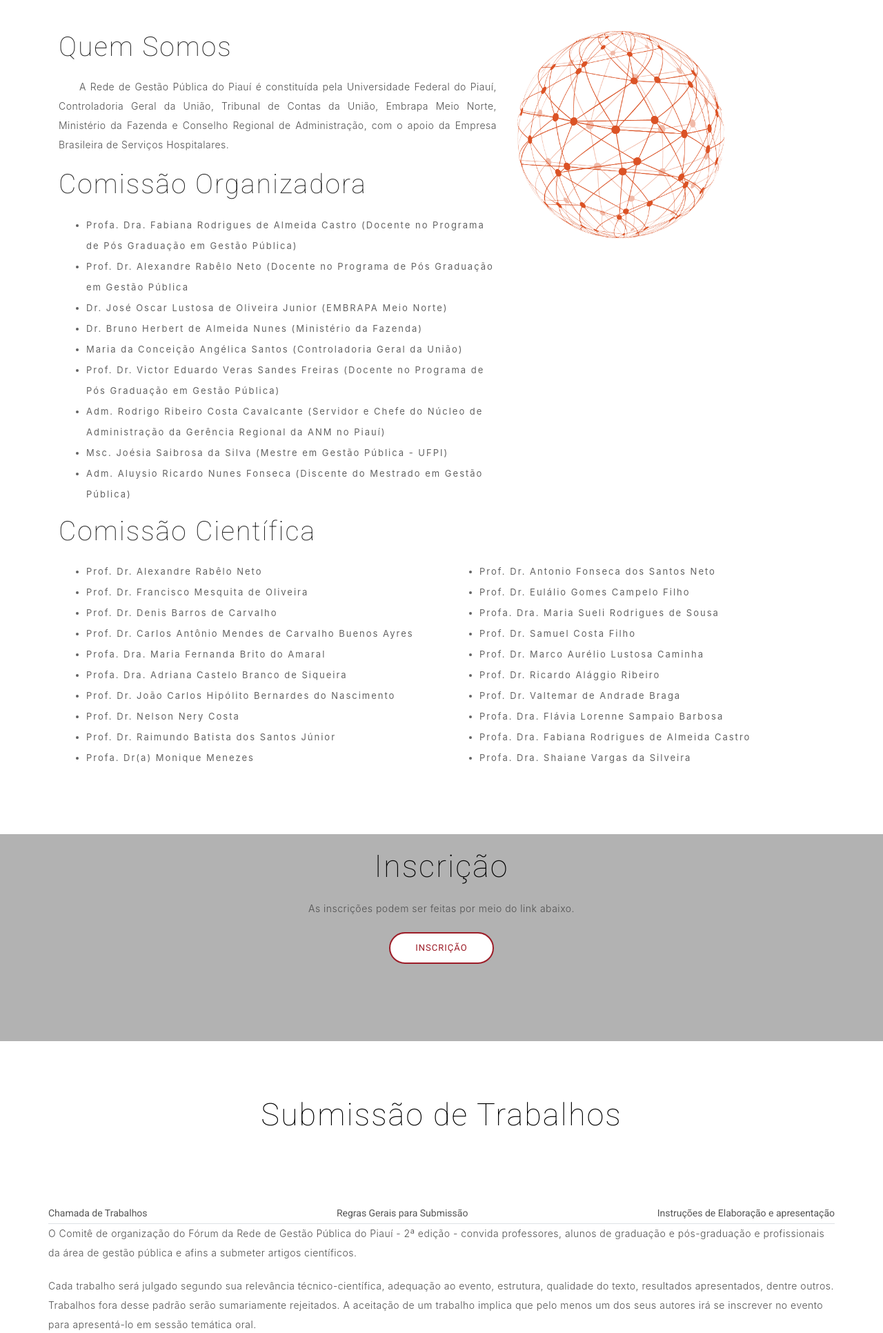
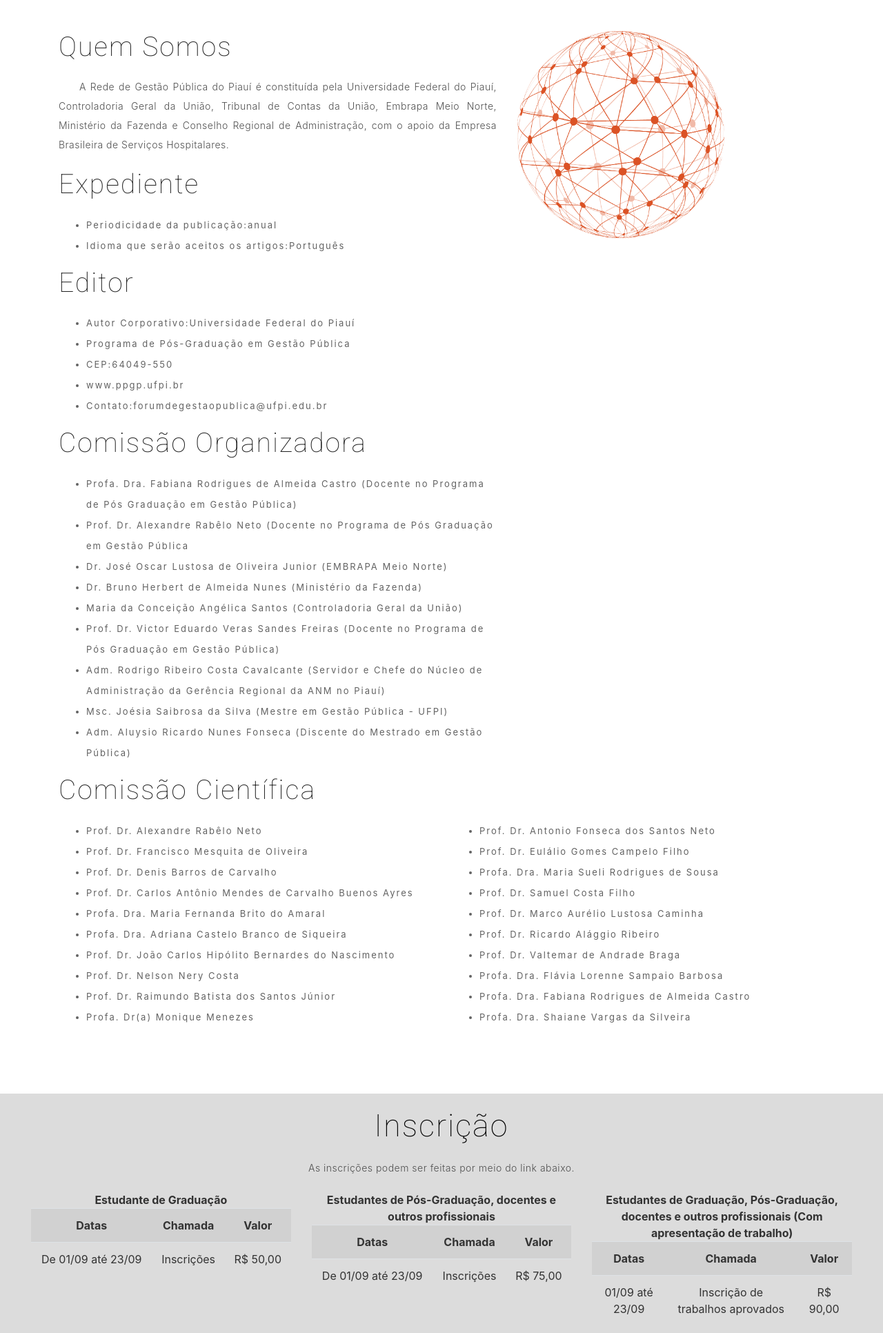
Before and after one commit to igbcampos/regepi, a Django app: page / in a window 1280 px wide. Shown: the part 1440-3372 px from the top of the page at 69% size. Run offline with Django 3.2, Linux system fonts and the light colour scheme; some libraries are stand-ins or nearby versions.

Commit message:
Finalizando Inscricao

```diff
--- a/core/templates/core/base.html
+++ b/core/templates/core/base.html
@@ -59,7 +59,7 @@
             <li class="menu-active"><a href="#hero">Home</a></li>
             <li><a href="#about-us">Sobre o evento</a></li>
             <li><a href="#who-we-are">Quem Somos</a></li>
-            <li><a href="#video">Inscrição</a></li>
+            <li><a href="#subscription">Inscrição</a></li>
             <li><a href="#submissao-trabalhos">Trabalhos</a></li>
             <li><a href="#get-started">Palestrantes</a></li>
             <li><a href="#schedule">Programação</a></li>
--- a/core/templates/core/index.html
+++ b/core/templates/core/index.html
@@ -48,7 +48,19 @@
             <p class="about">
                 A Rede de Gestão Pública do Piauí é constituída pela Universidade Federal do Piauí, Controladoria Geral da União, Tribunal de Contas da União, Embrapa Meio Norte, Ministério da Fazenda e Conselho Regional de Administração, com o apoio da Empresa Brasileira de Serviços Hospitalares.
             </p>
-
+            <h2>Expediente</h2>
+            <ul>
+              <li>Periodicidade da publicação:anual</li>
+              <li>Idioma que serão aceitos os artigos:Português</li>
+            </ul>
+            <h2>Editor</h2>
+            <ul>
+            <li>Autor Corporativo:Universidade Federal do Piauí</li>
+            <li>Programa de Pós-Graduação em Gestão Pública</li>
+            <li>CEP:64049-550</li>
+            <li>www.ppgp.ufpi.br</li>
+            <li>Contato:forumdegestaopublica@ufpi.edu.br</li>
+            </ul>
             <h2>Comissão Organizadora</h2>
             <ul>
             <li>Profa. Dra. Fabiana Rodrigues de Almeida Castro (Docente no Programa de Pós Graduação em Gestão Pública)</li>
@@ -107,14 +119,93 @@
     </div>
   </section>
 
-  <section id="video" class="text-center wow fadeInUp" style="background: none">
+  <section id="subscription" class="text-center wow fadeInUp" style="background: #dcdcdc">
     <div class="overlay">
       <div class="container-fluid container-full section-title text-center">
     		<div class="col-md-12 col-lg-12">
     			<h2>Inscrição </h2>
     			<p>As inscrições podem ser feitas por meio do link abaixo.</p>
 
+          <div class="container-fluid">
+            <div class="row">
+              <div class="col-md-4 aos-init aos-animate" data-aos="fade-up" data-aos-delay="100">
+                <strong>Estudante de Graduação</strong>
+                <table class="table table-striped" style="border-bottom: #fff border-bottom-width: 5px">
+                  <tbody>
+                    <tr>
+                      <th>Datas</th>
+                      <th>Chamada</th>
+                      <th>Valor</th>
+                    </tr>
+                    <tr>
+                      <td>De 01/09 até 23/09</td>
+                      <td>Inscrições</td>
+                      <td>R$ 50,00</td>
+                    </tr>
+                  </tbody>
+                </table>
+              </div>
+              <div class="col-md-4 aos-init aos-animate" data-aos="fade-up" data-aos-delay="200">
+                <strong>Estudantes de Pós-Graduação, docentes e outros profissionais</strong>
+                <table class="table table-striped">
+                    <tbody>
+                      <tr>
+                        <th>Datas</th>
+                        <th>Chamada</th>
+                        <th>Valor</th>
+                      </tr>
+                      <tr>
+                        <td>De 01/09 até 23/09</td>
+                        <td>Inscrições</td>
+                        <td>R$ 75,00</td>
+                      </tr>
+                    </tbody>
+                </table>
+              </div>
+              <div class="col-md-4 aos-init aos-animate" data-aos="fade-up" data-aos-delay="300">
+                <strong>Estudantes de Graduação, Pós-Graduação, docentes e outros profissionais (Com apresentação de trabalho)</strong>
+                <table class="table table-striped">
+                    <tbody>
+                      <tr>
+                        <th>Datas</th>
+                        <th>Chamada</th>
+                        <th>Valor</th>
+                      </tr>
+                      <tr>
+                        <td>01/09 até 23/09</td>
+                        <td>Inscrição de trabalhos aprovados</td>
+                        <td>R$ 90,00</td>
+                      </tr>
+                    </tbody>
+                </table>
+              </div>
+            </div>
+          </div>
+
     			<a href="https://docs.google.com/forms/d/e/1FAIpQLScryF6W0mR6Kk-0ipXDDkA_-NwFnI-QE7jjWR4sHnkoidRhHQ/viewform?usp=sf_link" target="_blank" class="btn-get-started scrollto">Inscrição</a>
+
+          <div style="background-color: #fff; border-radius: 10px">
+            <p>Comunicamos que o pagamento das inscrições iniciará dia 01 e se estenderá até dia 23/09/19. Em breve informaremos o número da conta e os procedimentos para pagamento e confirmação da inscrição.</p>
+          </div>
+
+          <div style="background-color: #fff; border-radius: 10px">
+            <p>As inscrições serão confirmadas a partir do envio do comprovante de pagamento por e-mail (forumdegestaopublica@ufpi.edu.br ) ou apresentado na Coordenação do Programa de Pós-Graduação em Gestão Pública, endereço:</p>
+
+            <strong>UNIVERSIDADE FEDERAL DO PIAUÍ-UFPI</strong>
+            <br />
+            <strong>CAMPUS UNIVERSITÁRIO MINISTRO PETRÔNIO PORTELLA</strong>
+            <br />
+            <strong>CENTRO DE CIÊNCIAS HUMANAS E LETRAS- CCHL </strong>
+            <br />
+            <strong>PROGRAMA DE PÓS-GRADUAÇÃO EM GESTÃO PÚBLICA-PPGP (ESPAÇO INTEGRADO I, SALA 13) </strong>
+            <br />
+            <strong>BAIRRO ININGA </strong>
+            <br />
+            <strong>TERESINA-PI </strong>
+            <br />
+            <strong>64049-550</strong>
+          </div>
+          <br />
     		</div>
       </div>
     </div>
@@ -143,7 +234,7 @@
             </div>
             <div role="tabpanel" class="tab-pane" id="profile">
               <ul>
-                <li>Os interessados deverão enviar texto completo de pesquisa em andamento ou concluída para avaliação do Comitê Científico do Fórum da Rede de Gestão Pública do Piauí.</li>
+                <li>Os interessados deverão enviar texto completo de pesquisa em andamento ou concluída para avaliação do Comitê Científico do Fórum da Rede de Gestão Pública do Piauí até o dia 26/08/2019.</li>
                 <li>O texto completo deverá ser enviado, obrigatoriamente, em formato WORD (.doc ou .docx) e tamanho máximo de 4 MB, enviados ao e-mail: forumdegestaopublica@ufpi.edu.br.</li>
                 <li>No corpo do e-mail deverá conter as seguintes informações:</li>
                 <ol>
```
